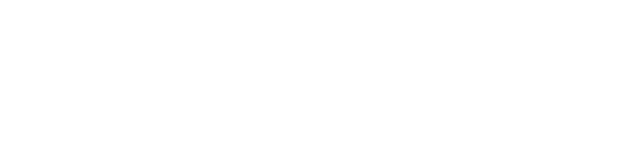
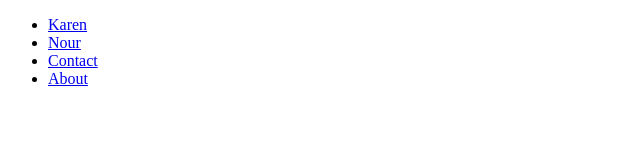
Before and after one commit to Musikhjemmeside/Team-Website, a plain HTML site: page Index.html in a window 1280 px wide. Shown: the whole page, without its empty margins (0-640 px from the left). Drawn offline with Linux system fonts and the light colour scheme.

Commit message:
Navbar.html

```diff
--- a/Index.html
+++ b/Index.html
@@ -8,5 +8,12 @@
 </head>
 <body>
 
+    <ul>
+        <li><a href="default.asp">Karen</a></li>
+        <li><a href="news.asp">Nour</a></li>
+        <li><a href="contact.asp">Contact</a></li>
+        <li><a href="about.asp">About</a></li>
+      </ul>
+
 </body>
 </html>
```
